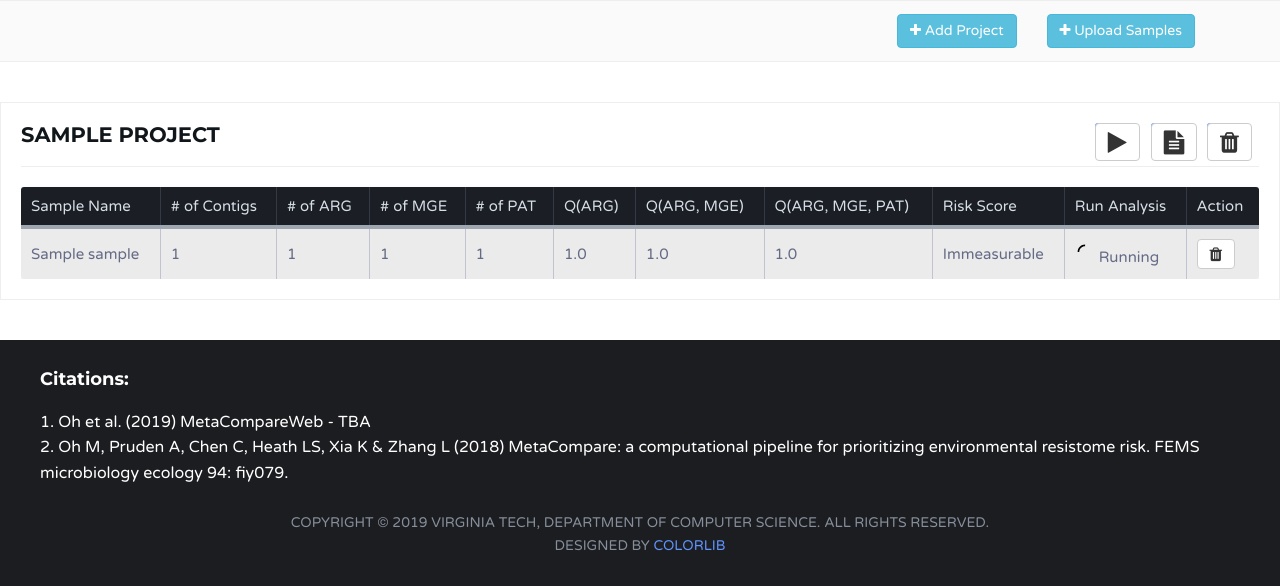
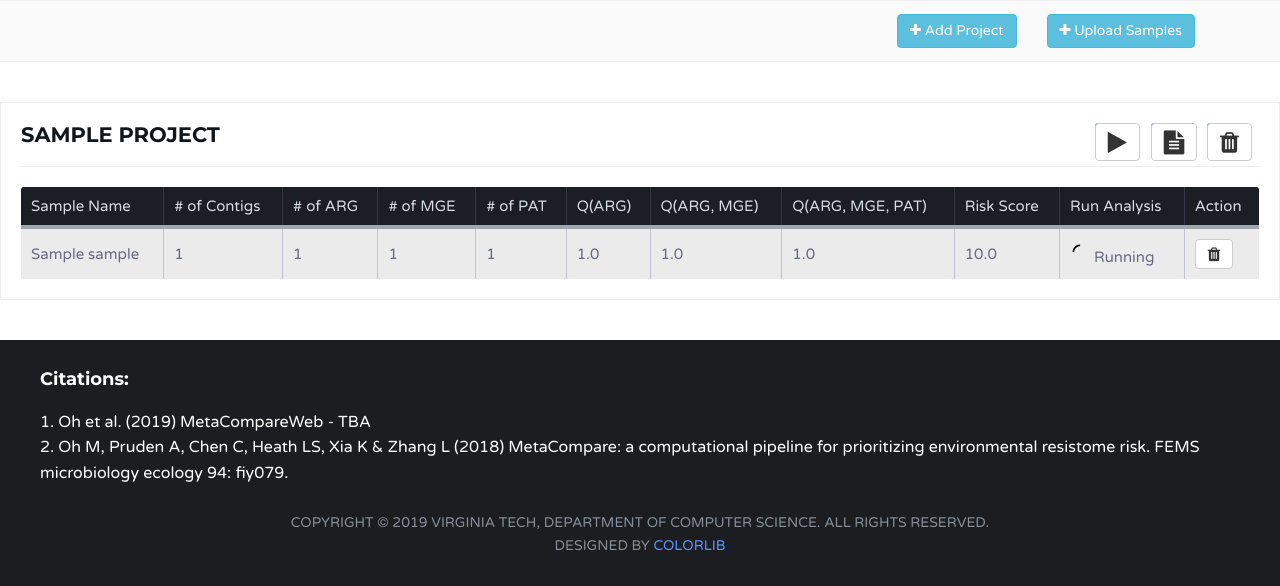
Before and after one commit to minoh0201/MetaCompare2_web, a Django app: page /project/ in a window 1280 px wide. Shown: the part 72-658 px from the top of the page. Run offline with Django 3.2, Linux system fonts and the light colour scheme; a user stored in the database is signed in; tables that the repository leaves empty hold one stand-in row (values such as "Sample post"); parts of the project's set-up code (start-up, migrations or seed data) failed here and were passed over; some libraries are stand-ins or nearby versions.

Commit message:
extreme case handling

```diff
--- a/app/templates/app/project.html
+++ b/app/templates/app/project.html
@@ -187,7 +187,7 @@
                                 <td class="text-left">{{ sample.qARG_MGE }}</td>
                                 <td class="text-left">{{ sample.qARG_MGE_PAT }}</td>
                                 <td class="text-left">
-                                    {% if sample.qARG >= 0.01 %}
+                                    {% if sample.risk_score == 0.0001 %}
                                         Immeasurable
                                     {% else %}
                                         {{ sample.risk_score }}
--- a/app/views.py
+++ b/app/views.py
@@ -8,6 +8,8 @@ from django.contrib.auth.decorators import login_required
 from .form import DocumentForm
 from .form import SampleForm
 from .form import ProjectForm
+
+import math
 
 
 # Create your views here.
@@ -105,10 +107,17 @@ def my_project(request):
                     sample.nARG = int(vals['nARG'])
                     sample.nMGE = int(vals['nMGE'])
                     sample.nPAT = int(vals['nPAT'])
-                    sample.qARG = float(format(float(vals['fARG']), '.8f'))
-                    sample.qARG_MGE = float(format(float(vals['fARG_MGE']), '.8f'))
-                    sample.qARG_MGE_PAT = float(format(float(vals['fARG_MGE_PAT']), '.8f'))
-                    sample.risk_score = float(format(float(vals['score']), '.2f'))
+                    sample.qARG = qARG = float(format(float(vals['fARG']), '.8f'))
+                    sample.qARG_MGE = qARG_MGE = float(format(float(vals['fARG_MGE']), '.8f'))
+                    sample.qARG_MGE_PAT = qARG_MGE_PAT = float(format(float(vals['fARG_MGE_PAT']), '.8f'))
+
+                    # check validity of risk score by calculating distance and observing whether it is less than 0.01
+                    dist = math.sqrt((0.01-qARG)**2 + (0.01-qARG_MGE)**2 + (0.01-qARG_MGE_PAT)**2)
+                    if dist <= 0.01:
+                        sample.risk_score = 0.0001
+                    else:
+                        sample.risk_score = float(format(float(vals['score']), '.2f'))
+
                     sample.stat = 2
                     sample.save()
 
```
